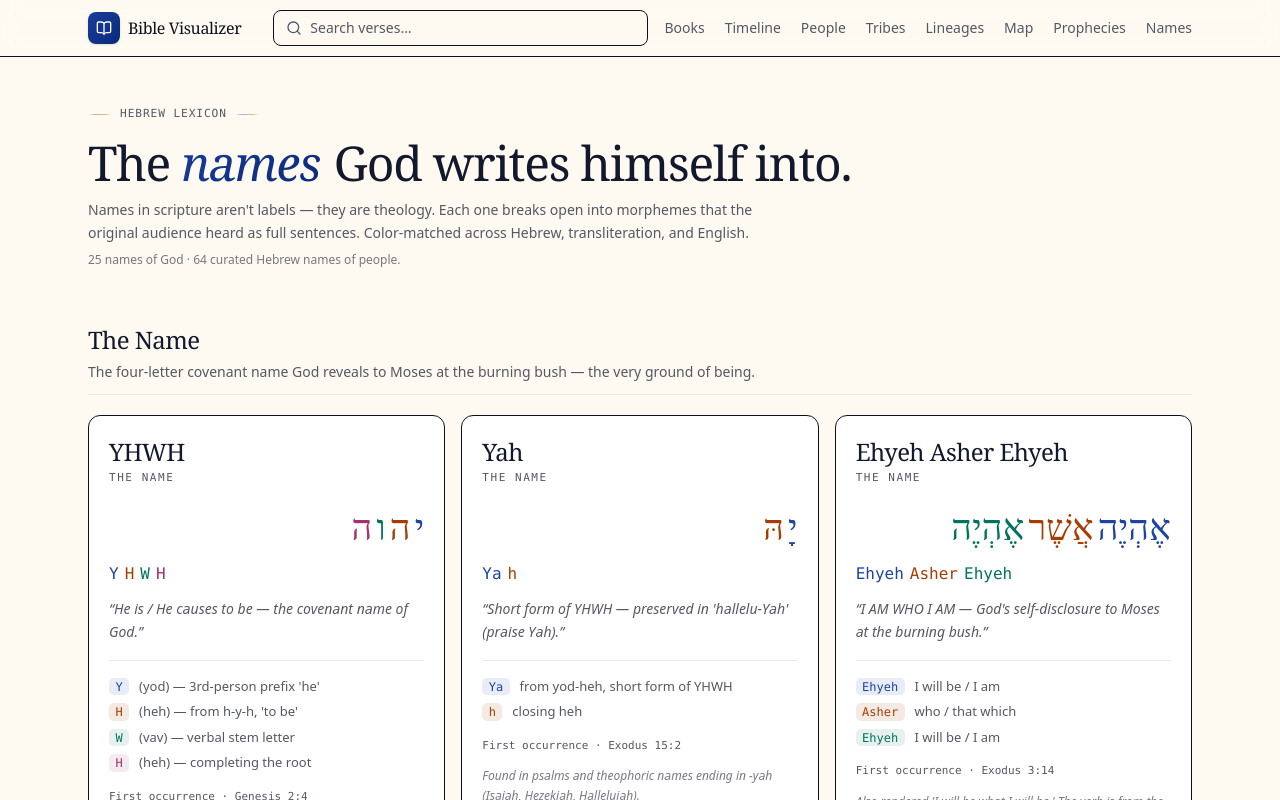
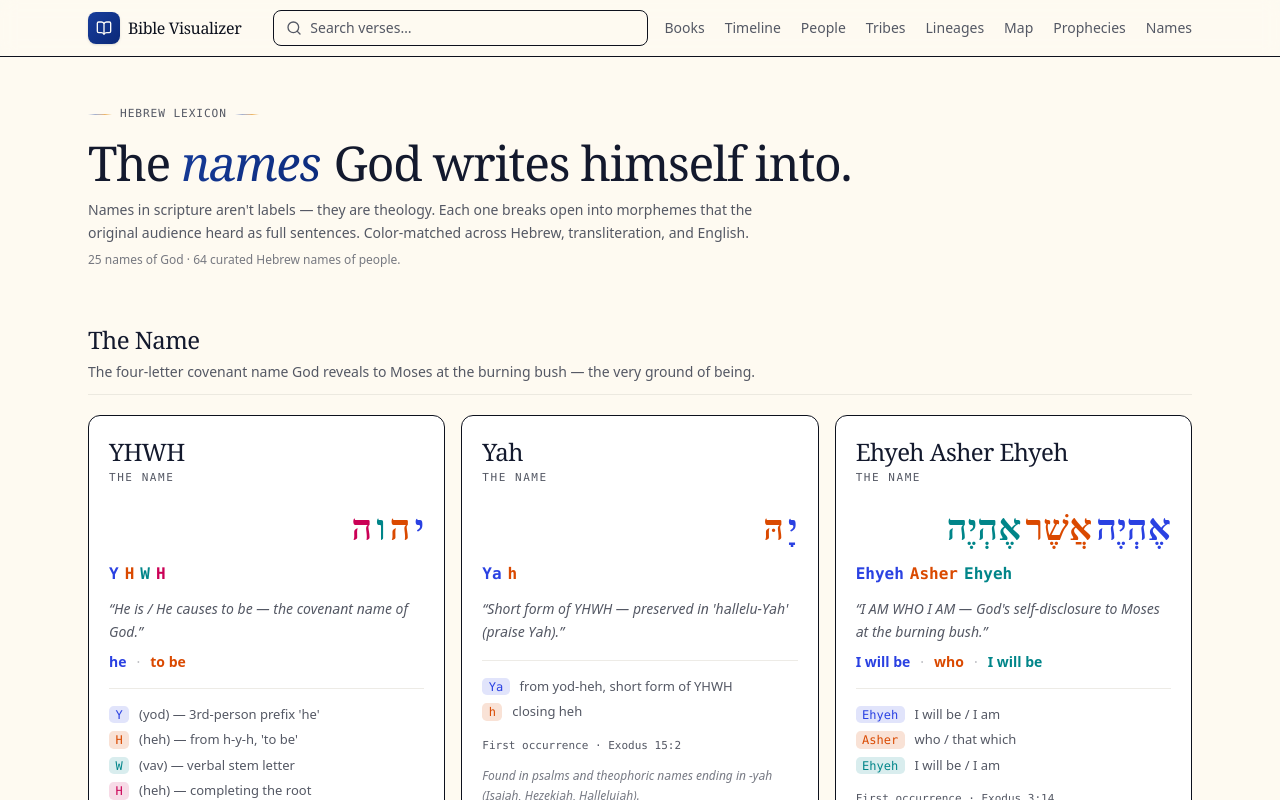
Before and after one commit to PMK765/scripture-atlas, a Next.js app in the folder apps/web/: page /names in a window 1280 px wide. Shown: the top 800 px of the page. Built offline with nearby package versions, Linux system fonts and the light colour scheme.

Commit message:
names page styling

```diff
--- a/apps/web/app/globals.css
+++ b/apps/web/app/globals.css
@@ -142,21 +142,21 @@ body {
    names with more than 5 segments cycle. Text variants are deeper/saturated
    for contrast on parchment; chip variants are tinted backgrounds. */
 :root {
-  --morpheme-0-text: oklch(0.42 0.16 264);
-  --morpheme-0-bg: oklch(0.42 0.16 264 / 0.1);
-  --morpheme-1-text: oklch(0.5 0.16 50);
-  --morpheme-1-bg: oklch(0.5 0.16 50 / 0.11);
-  --morpheme-2-text: oklch(0.48 0.12 180);
-  --morpheme-2-bg: oklch(0.48 0.12 180 / 0.1);
-  --morpheme-3-text: oklch(0.5 0.16 350);
-  --morpheme-3-bg: oklch(0.5 0.16 350 / 0.1);
-  --morpheme-4-text: oklch(0.45 0.14 145);
-  --morpheme-4-bg: oklch(0.45 0.14 145 / 0.1);
+  --morpheme-0-text: oklch(0.48 0.24 268);
+  --morpheme-0-bg: oklch(0.48 0.24 268 / 0.14);
+  --morpheme-1-text: oklch(0.6 0.2 45);
+  --morpheme-1-bg: oklch(0.6 0.2 45 / 0.16);
+  --morpheme-2-text: oklch(0.52 0.18 195);
+  --morpheme-2-bg: oklch(0.52 0.18 195 / 0.15);
+  --morpheme-3-text: oklch(0.52 0.24 5);
+  --morpheme-3-bg: oklch(0.52 0.24 5 / 0.14);
+  --morpheme-4-text: oklch(0.52 0.2 150);
+  --morpheme-4-bg: oklch(0.52 0.2 150 / 0.14);
 }
 
 .morpheme-text {
   color: var(--morpheme-color, var(--color-foreground));
-  font-weight: 500;
+  font-weight: 600;
 }
 .morpheme-chip {
   display: inline-flex;
--- a/apps/web/components/names/name-card.tsx
+++ b/apps/web/components/names/name-card.tsx
@@ -11,6 +11,63 @@ function morphemeStyle(index: number): CSSProperties {
     ["--morpheme-color" as string]: `var(--morpheme-${slot}-text)`,
     ["--morpheme-bg" as string]: `var(--morpheme-${slot}-bg)`,
   };
+}
+
+/*
+ * Extract a short, meaningful English label from a segment's prose gloss for
+ * use in the colored "phrase strip" below the meaning quote. The verbose
+ * `gloss` field is the lexicon entry; here we want the punchy 1-3 word
+ * concept. Returns null for purely grammatical segments (endings, prefixes
+ * with no semantic content) so they're skipped in the strip.
+ */
+function deriveGlossKey(gloss: string): string | null {
+  let g = gloss.trim();
+  g = g.replace(/^\([a-z]+\)\s*([—–-]\s*)?/i, "");
+
+  if (
+    /^(uncertain|opening|closing|ending|noun-forming|verbal stem|passive ending|completing|infinitive(-construct)?|plural ending|extended ending|stem letter|feminine ending)/i.test(
+      g,
+    )
+  ) {
+    return null;
+  }
+
+  if (/^(?:possibly )?from [\w\-']+\s*$/i.test(g)) return null;
+
+  if (/^(?:possibly )?from /i.test(g)) {
+    const allQuoted = [...g.matchAll(/'([^']{1,30})'/g)];
+    if (allQuoted.length) return allQuoted[allQuoted.length - 1]![1] ?? null;
+    const meaningMatch = g.match(/meaning ([\w\s\-/]{1,25})/i);
+    if (meaningMatch) return meaningMatch[1]!.trim();
+    const propMatch = g.match(/^(?:possibly )?from ([A-Z][A-Za-z]+)/);
+    if (propMatch) return propMatch[1] ?? null;
+    return null;
+  }
+
+  const shortFor = g.match(/^short (?:for|form of) ([A-Za-z]+)/i);
+  if (shortFor) return shortFor[1] ?? null;
+
+  const parts = g
+    .split(/[,;/()]/)
+    .map((p) => p.trim())
+    .filter(Boolean);
+  if (parts.length > 1) {
+    const head = parts[0];
+    if (
+      head &&
+      head.length <= 22 &&
+      !/^(\d+(st|nd|rd|th)-person|prefix|suffix|construct|imperative|noun-forming)/i.test(head) &&
+      !head.includes("+")
+    ) {
+      return head;
+    }
+  }
+
+  const quoted = g.match(/'([^']{1,30})'/);
+  if (quoted) return quoted[1] ?? null;
+
+  if (g.length <= 18) return g;
+  return null;
 }
 
 interface NameCardProps {
@@ -43,6 +100,12 @@ export function NameCard({
   size = "default",
 }: NameCardProps) {
   const hasSegments = segments.length > 0;
+  const phraseStrip = hasSegments
+    ? segments
+        .map((s, i) => ({ key: deriveGlossKey(s.gloss), index: i }))
+        .filter((g): g is { key: string; index: number } => Boolean(g.key))
+    : [];
+
   return (
     <article
       className={cn(
@@ -118,6 +181,23 @@ export function NameCard({
         <span className="italic text-muted-foreground">“{meaning}”</span>
       </p>
 
+      {phraseStrip.length >= 1 ? (
+        <div className="mt-2 flex flex-wrap items-baseline gap-x-2.5 gap-y-1 text-sm">
+          {phraseStrip.map((g, idx) => (
+            <span key={idx} className="flex items-baseline gap-2.5">
+              {idx > 0 ? (
+                <span aria-hidden className="text-muted-foreground/40">
+                  ·
+                </span>
+              ) : null}
+              <span style={morphemeStyle(g.index)} className="morpheme-text">
+                {g.key}
+              </span>
+            </span>
+          ))}
+        </div>
+      ) : null}
+
       {hasSegments ? (
         <dl className="mt-4 grid gap-1.5 border-t border-border/60 pt-4">
           {segments.map((seg, i) => (
```
